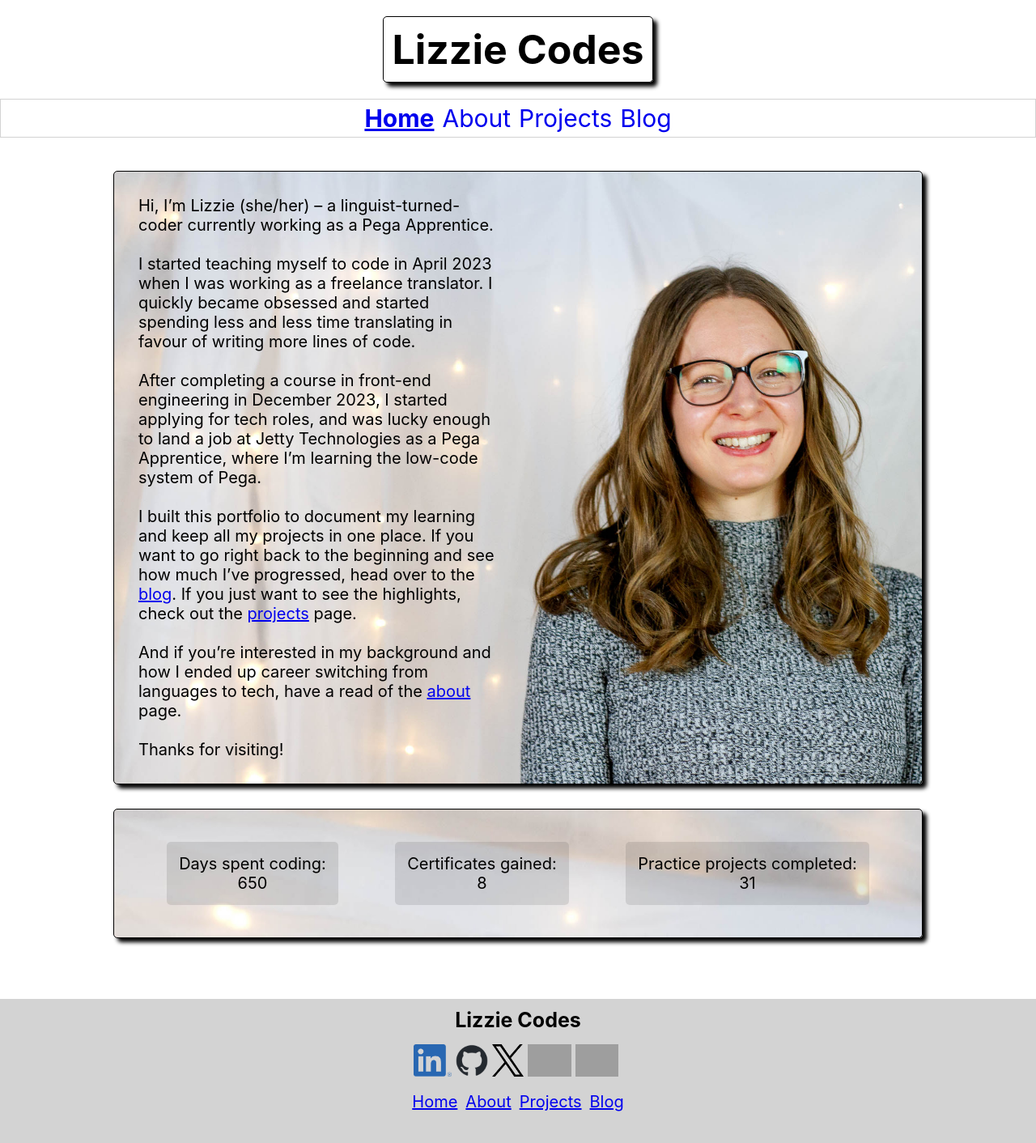
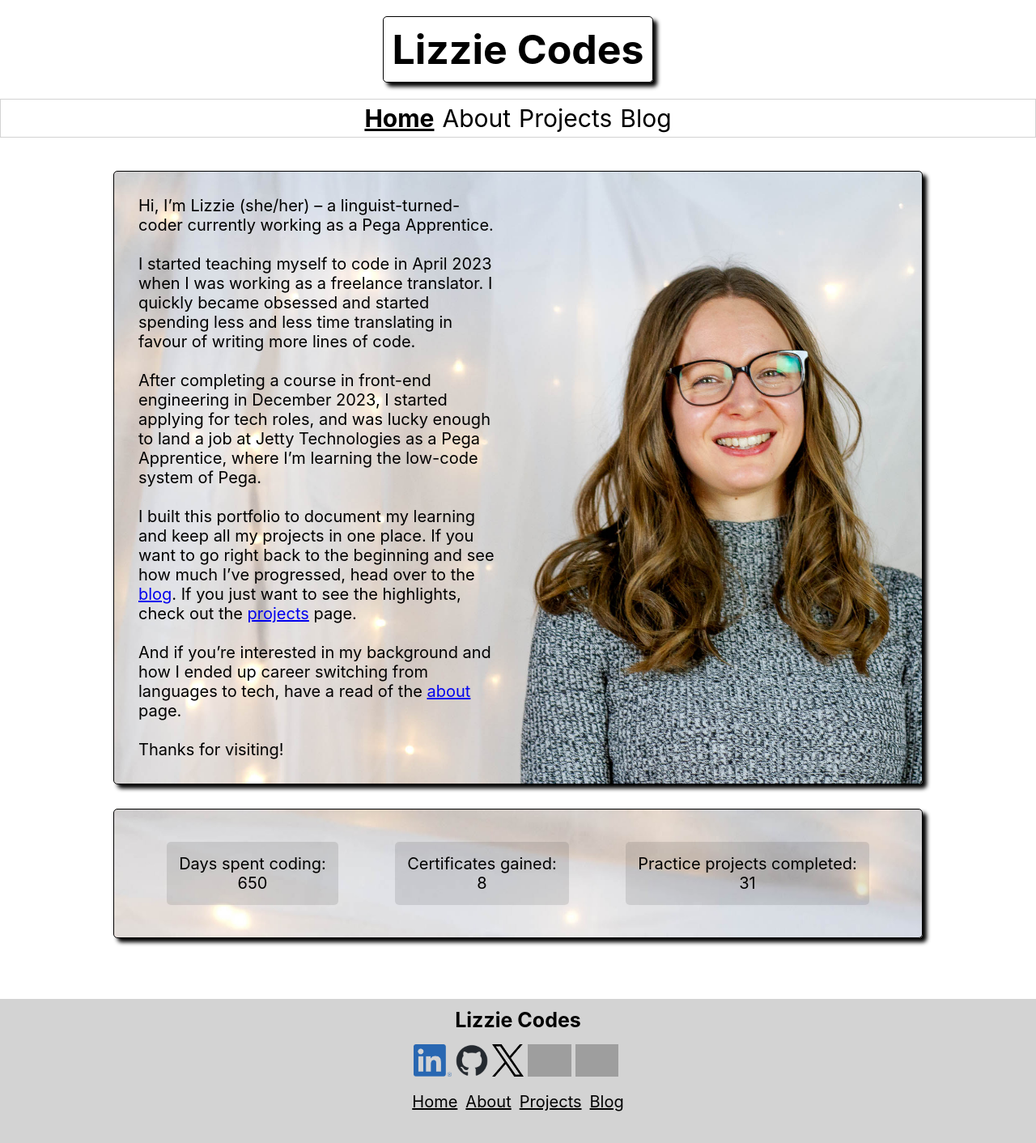
Before and after one commit to evg4/evgportfolio, a React (Create React App) app: page / in a window 1280 px wide. Shown: the top 1412 px of the page at 81% size. Built offline with nearby package versions, Linux system fonts and the light colour scheme; grey boxes are pictures that could not be loaded.

Commit message:
change font colour on links

```diff
--- a/src/components/Footer/Footer.module.css
+++ b/src/components/Footer/Footer.module.css
@@ -34,19 +34,8 @@ footer .socials img {
 .links a {
   margin: 5px;
   font-size: 20px;
+  color: black;
 }
-
-/*
-.footerDiv ul {
-  list-style: none;
-  padding: 0px;
-  margin: 10px 0;
-}
-
-.footerDiv li {
-  font-size: 20px;
-}
-*/
 
 @media only screen and (max-width: 850px) {
   footer .socials img {
--- a/src/components/Nav/Nav.module.css
+++ b/src/components/Nav/Nav.module.css
@@ -13,6 +13,7 @@
 .nav a {
   text-decoration: none;
   font-size: 30px;
+  color: black;
 }
 
 .nav a:visited {
```
